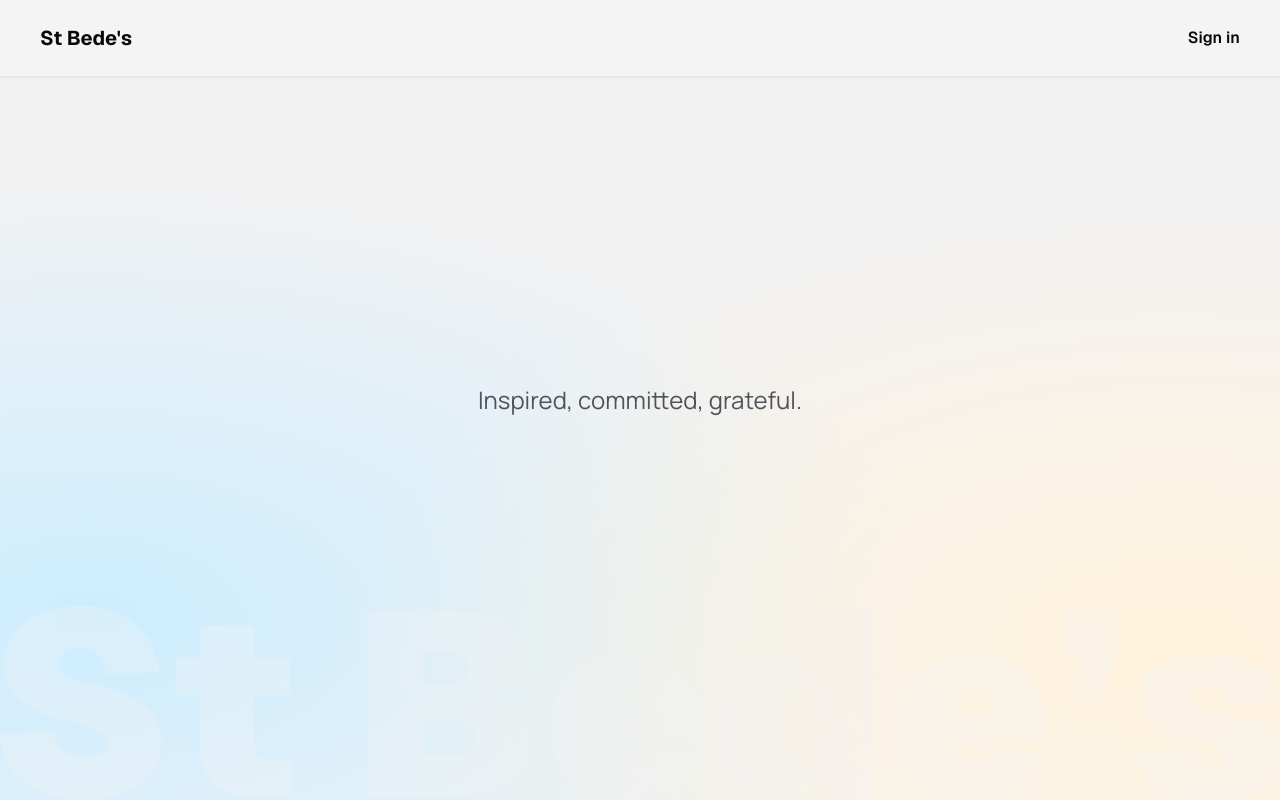
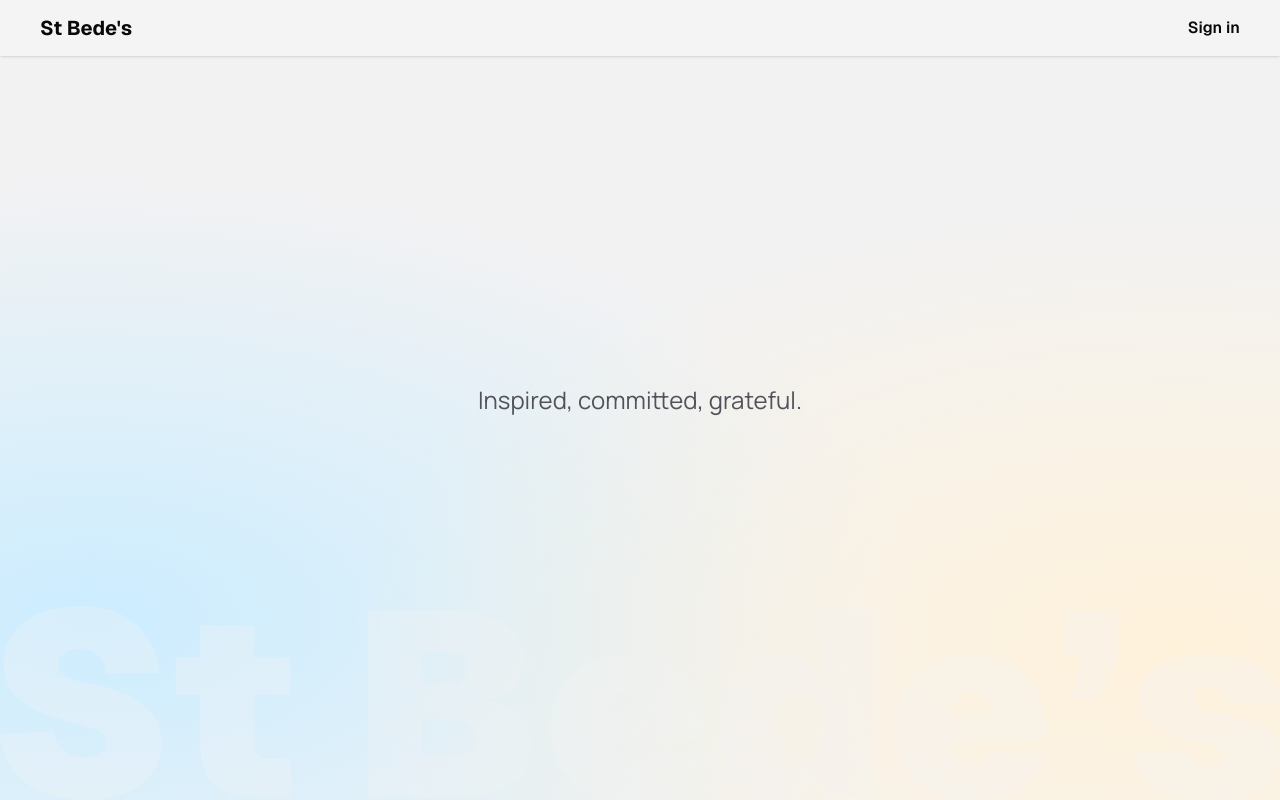
Before and after one commit to Set-Forget/st-bedes-v2, a Next.js app: page / in a window 1280 px wide. Built offline with nearby package versions, Linux system fonts and the light colour scheme; no server answers.

Commit message:
fix(dev): navbar anim fix

```diff
--- a/components/ui/navbar.tsx
+++ b/components/ui/navbar.tsx
@@ -26,9 +26,10 @@ const Navbar = () => {
   }, [prevScrollPos, visible, handleScroll]);
 
   return (
-    <div className={`fixed top-0 py-6 flex bg-zinc-100 shadow w-full shadow-zinc-300/50 px-5 transition-all duration-700 ${visible ? "top-0" : "-top-full"} ease-in-out`} style={{
-      transitionTimingFunction: 'cubic-bezier(0.65, 0.05, 0.36, 1)'
-    }}>
+    <div style={{
+      transition: 'all 0.7s cubic-bezier(0.65, 0.05, 0.36, 1)'
+    }} className={`fixed top-0 py-3.5 flex bg-zinc-100 shadow w-full px-5 ${visible ? "top-0" : "-top-[100%]"
+      } transition-top duration-700`}>
       <Container className="flex w-full justify-between items-center">
         <Link href="/" className="font-bold text-xl">
           St Bede&apos;s
```
